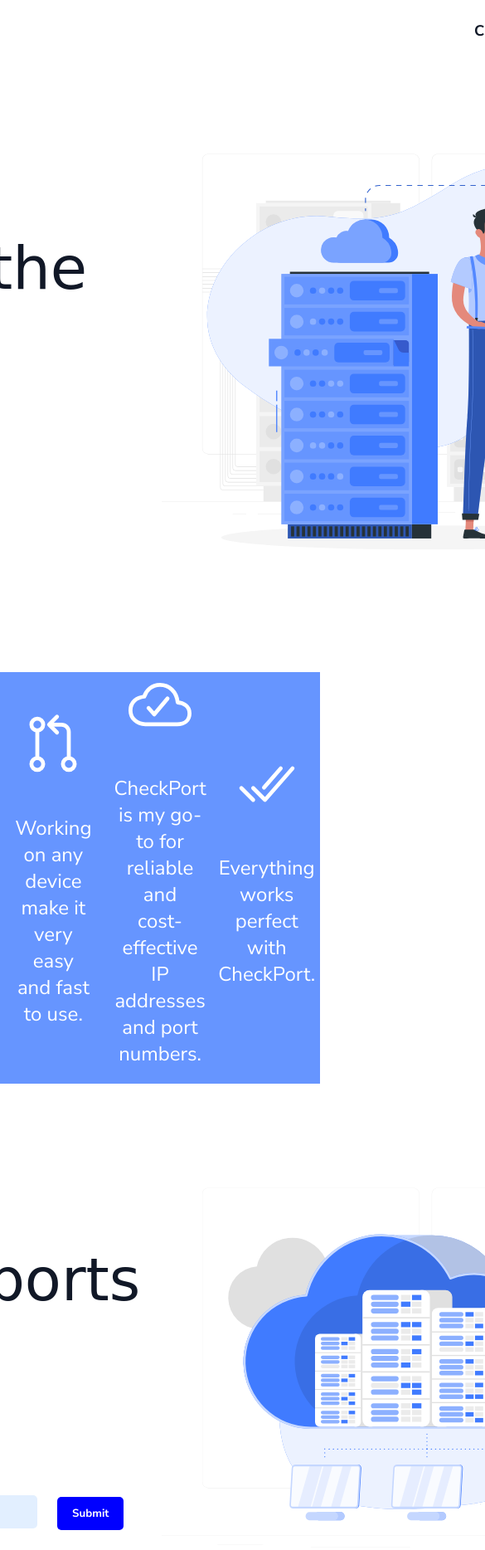
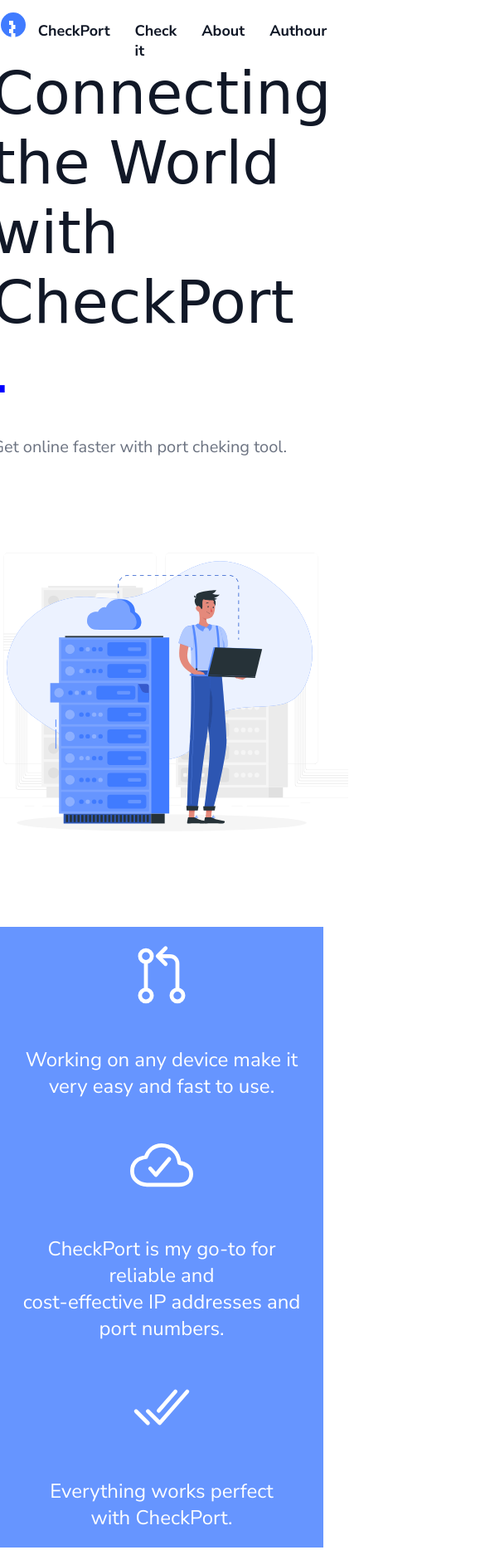
Before and after one commit to kaludev/port-checker-node, a website: page public/index.html in a window 390 px wide. Shown: the top 1868 px of the page at 83% size, 585 px wide, since content can reach past the window. Drawn offline with nearby package versions, Linux system fonts and the light colour scheme; no server answers; a web font is replaced by a local one.

Commit message:
last push

```diff
--- a/public/css/style.css
+++ b/public/css/style.css
@@ -4,6 +4,7 @@
     padding: 0;
     font-family: 'Nunito Sans', sans-serif;
     scroll-behavior: smooth;
+    box-sizing: border-box;
 }
 body{
     overflow-x: hidden;
@@ -22,8 +23,8 @@
     font-family: 'Nunito Sans', sans-serif;
     font-size: 18px;
     font-weight: 700;
-    min-width: 1280px;
-    width: fit-content;
+    width: 1280px;
+    min-width: fit-content;
     height: 50px;
     padding-top: 10px;
 }
@@ -49,7 +50,7 @@
     min-height: 30px;
     min-width: 30px;
     padding-top: 15px;
-    background-image: url(/images/logo.svg);
+    background-image: url(../images/logo.svg);
     background-position: center;
     background-size: contain;
     background-repeat: no-repeat;
@@ -66,9 +67,10 @@
 section{
     display: flex;
     flex-direction: row;
+    justify-content: center;
+    align-items: center;
     justify-content: space-around;
     position: relative;
-    min-width: 1280px;
     height: fit-content;
     width: fit-content;
 }
@@ -100,9 +102,10 @@
 .mainImg{
     height: 750px;
     width: 50%;
-    background-image: url(/images/img1.svg);
+    background-image: url(../images/img1.svg);
     background-position: center;
     background-size: contain;
+    background-repeat: no-repeat;
 }
 .info{
     display: flex;
@@ -133,14 +136,18 @@
     padding: 20px;
     color: #fff;
 }
-.checker{
+.checker .mainImg{
+    background-image: url(../images/info2.svg);
+}
+form{
+    display: flex;
+    justify-content: left;
     align-items: center;
-}
-.checker .mainImg{
-    background-image: url(/images/info2.svg);
+    width: auto;
 }
 input[type="text"]{
     margin: 20px;
+    margin-left: 0px;
     padding-left: 10px;
     padding-right: 10px;
     padding-top: 5px;
@@ -160,9 +167,6 @@
     color: #fff;
     font-weight: bold;
     cursor: pointer;
-}
-.fieldIp{
-    margin-left: 0 !important;
 }
 footer{
     width: 100vw;
@@ -233,3 +237,53 @@
     color: #fff;
     text-decoration: none;
 }
+@media only screen and (max-width: 1200px) {
+    .mainImg{
+        height: 550px;
+    }
+    section{
+        flex-direction: column;
+    }
+    nav{
+        padding-left: 20px;
+    }
+    .mainText, .mainImg{
+        width: 100%;
+    }
+    .title{
+        padding: 20px;
+    }
+    .desc{
+        margin-left: 20px;
+    }
+    form{
+        justify-content: center;
+    }
+    .info{
+        width: 100%;
+        flex-direction: column;
+    }
+    .infoSec{
+        width: 100%;
+        justify-content: center;
+        align-items: center;
+        padding-top: 20px;
+    }
+}
+@media only screen and (max-width: 992px) {
+
+}
+@media only screen and (max-width: 768px) {
+    form{
+        flex-direction: column;
+        justify-content: center;
+    }
+    .footerLinks{
+        flex-direction: column;
+    }
+}
+@media only screen and (max-width: 600px) {
+    .title{
+        font-size: 48px;
+    }
+}
```
Also changed, not shown: data/checked.txt (added).
